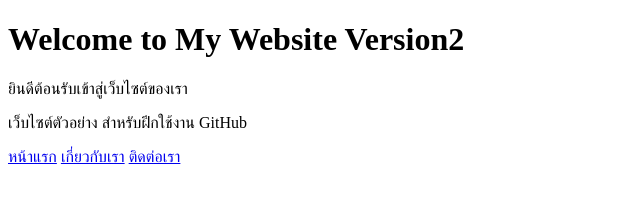
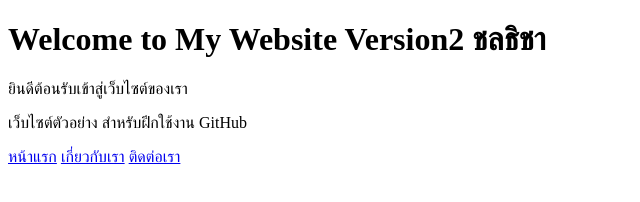
Before and after one commit to Chonticha07/69Dev03, a plain HTML site: page index.html in a window 1280 px wide. Shown: the whole page, without its empty margins (0-640 px from the left). Drawn offline with Linux system fonts and the light colour scheme.

Commit message:
Chonticha

```diff
--- a/index.html
+++ b/index.html
@@ -7,7 +7,7 @@
 </head>
 <body>
 
-<h1>Welcome to My Website Version2</h1>
+<h1>Welcome to My Website Version2 ชลธิชา</h1>
 <p>ยินดีต้อนรับเข้าสู่เว็บไซต์ของเรา</p>
 <p>เว็บไซต์ตัวอย่าง สำหรับฝึกใช้งาน GitHub</p>
 <a href="index.html">หน้าแรก</a>
```
